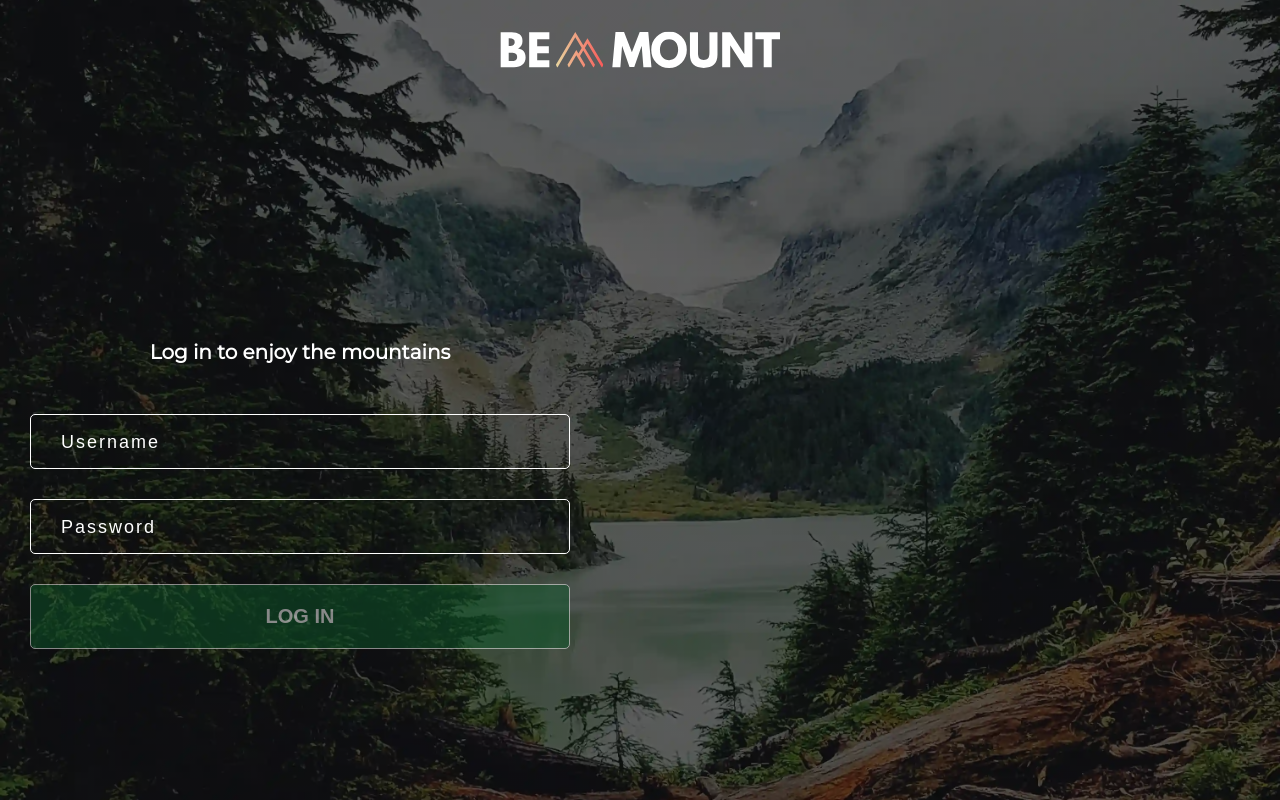
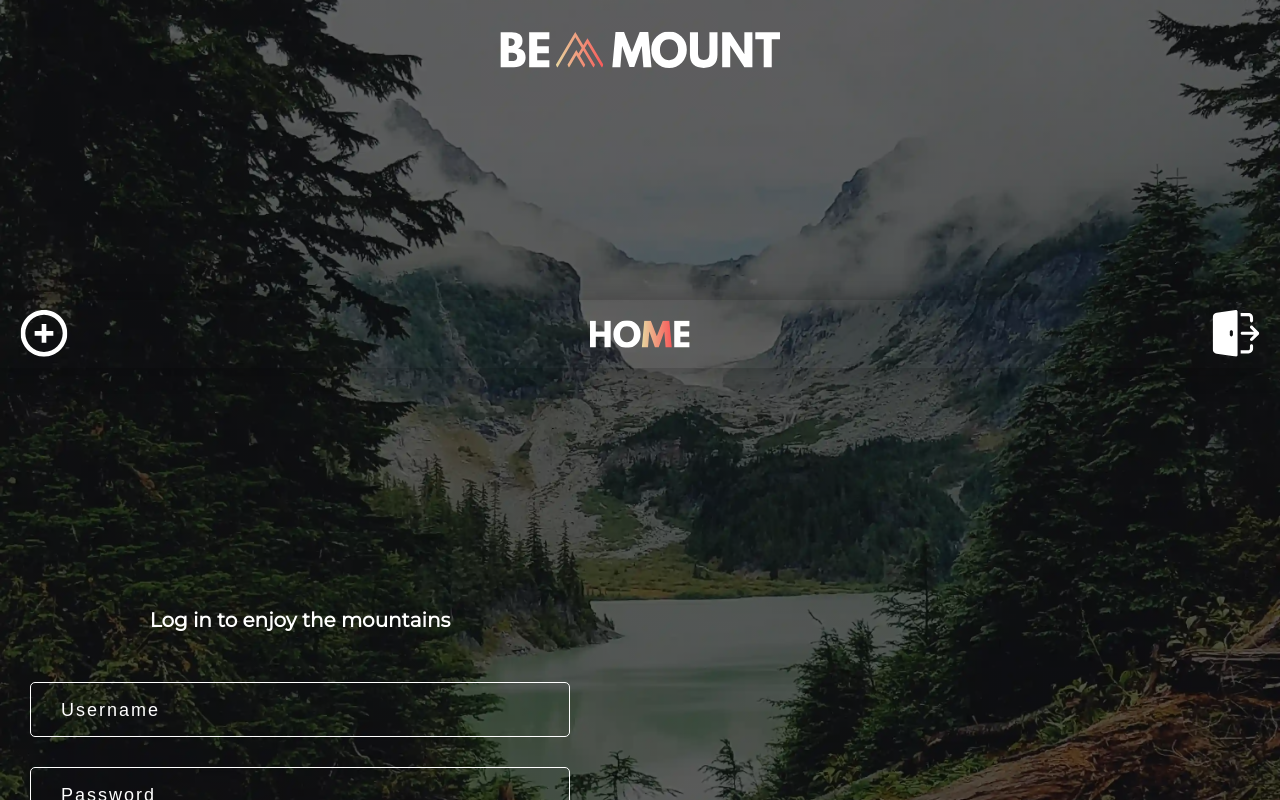
Before and after one commit to robbel92/bemountain-front, a React (Vite) app: page /login in a window 1280 px wide. Shown: the top 800 px of the page. Built offline with nearby package versions, Linux system fonts and the light colour scheme; no server answers.

Commit message:
Add logoutOnClick function

```diff
--- a/src/components/Navigation/Navigation.tsx
+++ b/src/components/Navigation/Navigation.tsx
@@ -1,7 +1,19 @@
-import { NavLink } from "react-router-dom";
+import { NavLink, useNavigate } from "react-router-dom";
 import NavigationStyled from "./NavigationStyled";
+import { useAppDispatch } from "../../store";
+import { logoutUserActionCreator } from "../../store/user/userSlice";
+import useLocalStorage from "../../hooks/useLocalStorage/useLocalStorage";
 
 const Navigation = (): React.ReactElement => {
+  const dispatch = useAppDispatch();
+  const { removeLocalStorageKey } = useLocalStorage();
+  const navigate = useNavigate();
+  const logoutOnClick = () => {
+    dispatch(logoutUserActionCreator());
+    removeLocalStorageKey("token");
+    navigate("/home");
+  };
+
   return (
     <NavigationStyled>
       <NavLink to={"/"} aria-label="to create page" className="logo__create">
@@ -20,7 +32,11 @@ const Navigation = (): React.ReactElement => {
           height={40}
         />
       </NavLink>
-      <button aria-label="to logout" className="logo__logout">
+      <button
+        aria-label="to logout"
+        className="logo__logout"
+        onClick={logoutOnClick}
+      >
         <img
           src="/media/logout.svg"
           alt="icon of a door indicating log out"
--- a/src/components/pages/LoginPage/LoginPage.tsx
+++ b/src/components/pages/LoginPage/LoginPage.tsx
@@ -9,6 +9,7 @@ import Header from "../../Header/Header";
 import LoginForm from "../../LoginForm/LoginForm";
 import LoginPageStyled from "./LoginPageStyled";
 import { paths } from "../../../routers/paths/paths";
+import Navigation from "../../Navigation/Navigation";
 
 const LoginPage = (): React.ReactElement => {
   const { getUserToken } = useUser();
@@ -31,6 +32,7 @@ const LoginPage = (): React.ReactElement => {
   return (
     <LoginPageStyled>
       <Header />
+      <Navigation />
       <LoginForm actionOnSubmit={loginOnSubmit} />
     </LoginPageStyled>
   );
```
